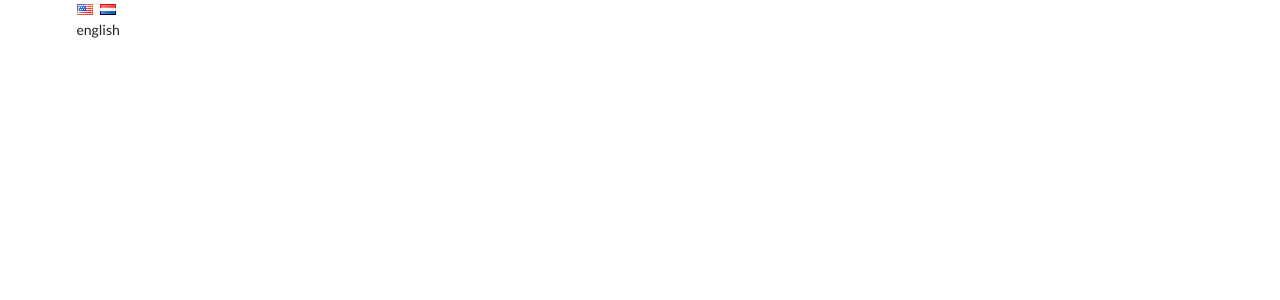
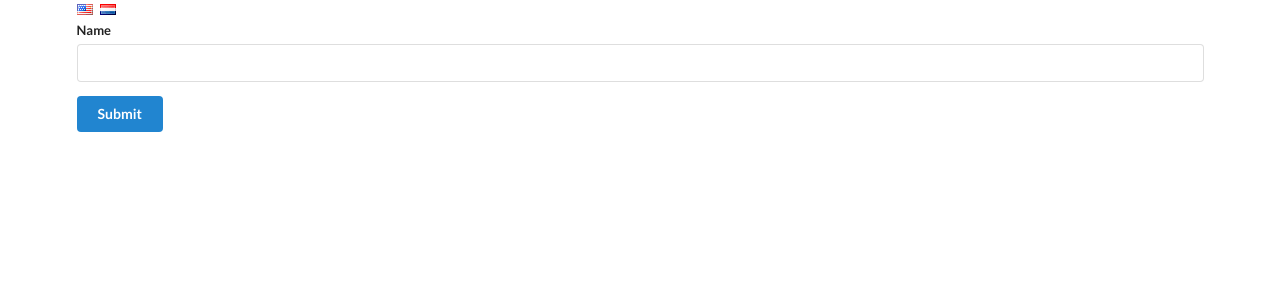
Before and after one commit to tpolischuk/react-translate, a React (Create React App) app: page / in a window 1280 px wide. Shown: the top 300 px of the page. Built offline with nearby package versions, Linux system fonts and the light colour scheme.

Commit message:
Creating context objects

```diff
--- a/src/components/App.js
+++ b/src/components/App.js
@@ -1,4 +1,5 @@
 import React from 'react';
+import UserCreate from './UserCreate';
 
 class App extends React.Component {
 
@@ -15,7 +16,7 @@
                     <i onClick={() => this.onLanguageChange('english')} className="flag us" />
                     <i onClick={() => this.onLanguageChange('dutch')} className="flag nl" />
                 </div>
-                {this.state.language}
+                <UserCreate />
             </div>
         );
     }
--- /dev/null
+++ b/src/components/Button.js
@@ -0,0 +1,15 @@
+import React from 'react';
+import LanguageContext from '../contexts/LanguageContext';
+
+class Button extends React.Component {
+
+    //MUST be called contextType
+    static contextType = LanguageContext;
+
+    render() {
+        console.log(this.context);
+        return <button className="ui button primary">Submit</button>;
+    }
+}
+
+export default Button;
--- /dev/null
+++ b/src/components/Field.js
@@ -0,0 +1,14 @@
+import React from 'react';
+
+class Field extends React.Component {
+    render() {
+        return (
+            <div className="ui field">
+                <label>Name</label>
+                <input />
+            </div>
+        );
+    }
+}
+
+export default Field;
--- /dev/null
+++ b/src/components/UserCreate.js
@@ -0,0 +1,14 @@
+import React from 'react';
+import Field from './Field';
+import Button from './Button';
+
+const UserCreate = () => {
+    return (
+        <div className="ui form">
+            <Field />
+            <Button />
+        </div>
+    );
+};
+
+export default UserCreate;
--- /dev/null
+++ b/src/contexts/LanguageContext.js
@@ -0,0 +1,5 @@
+import React from 'react';
+
+
+
+export default React.createContext('english');
```
